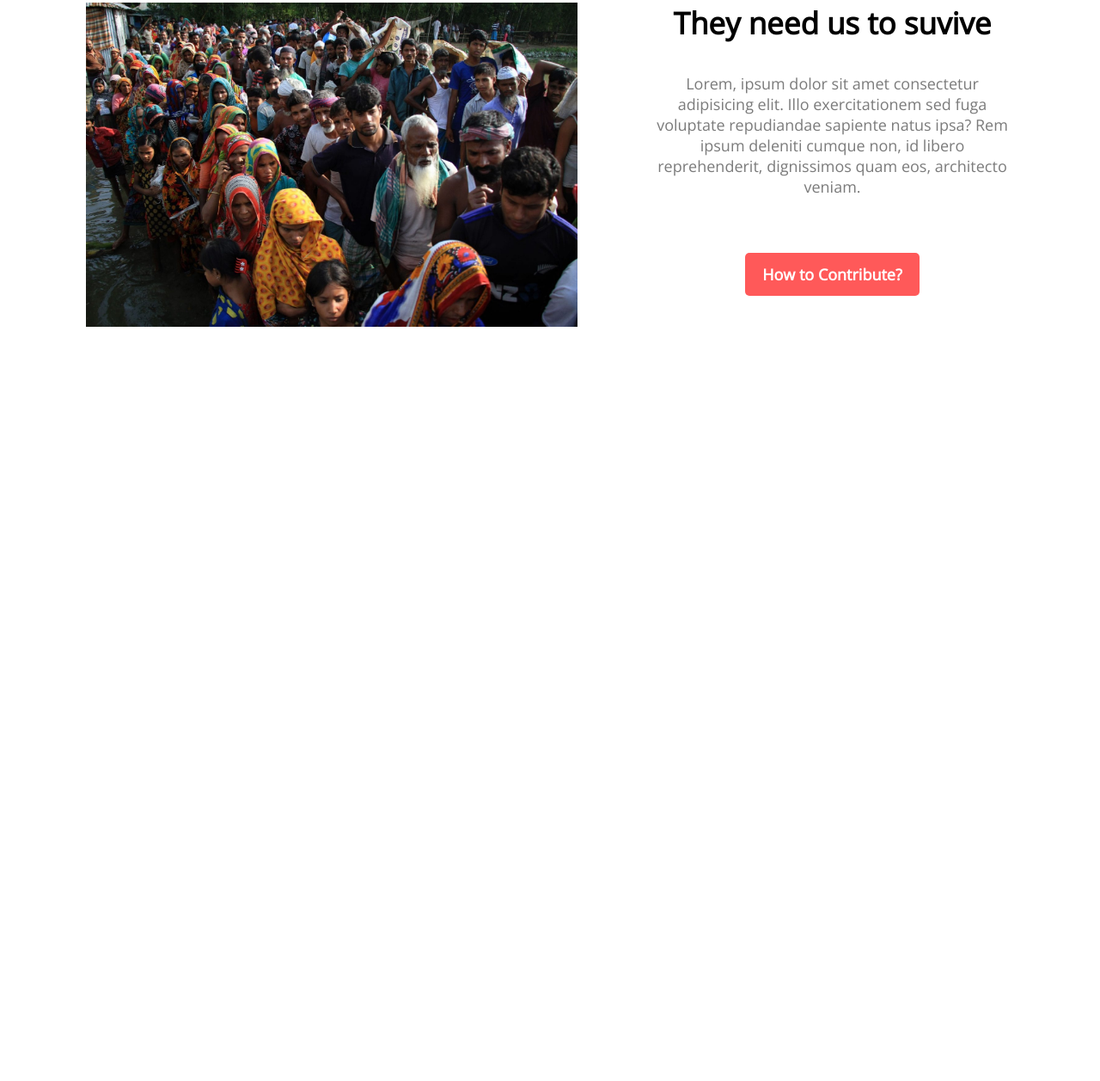
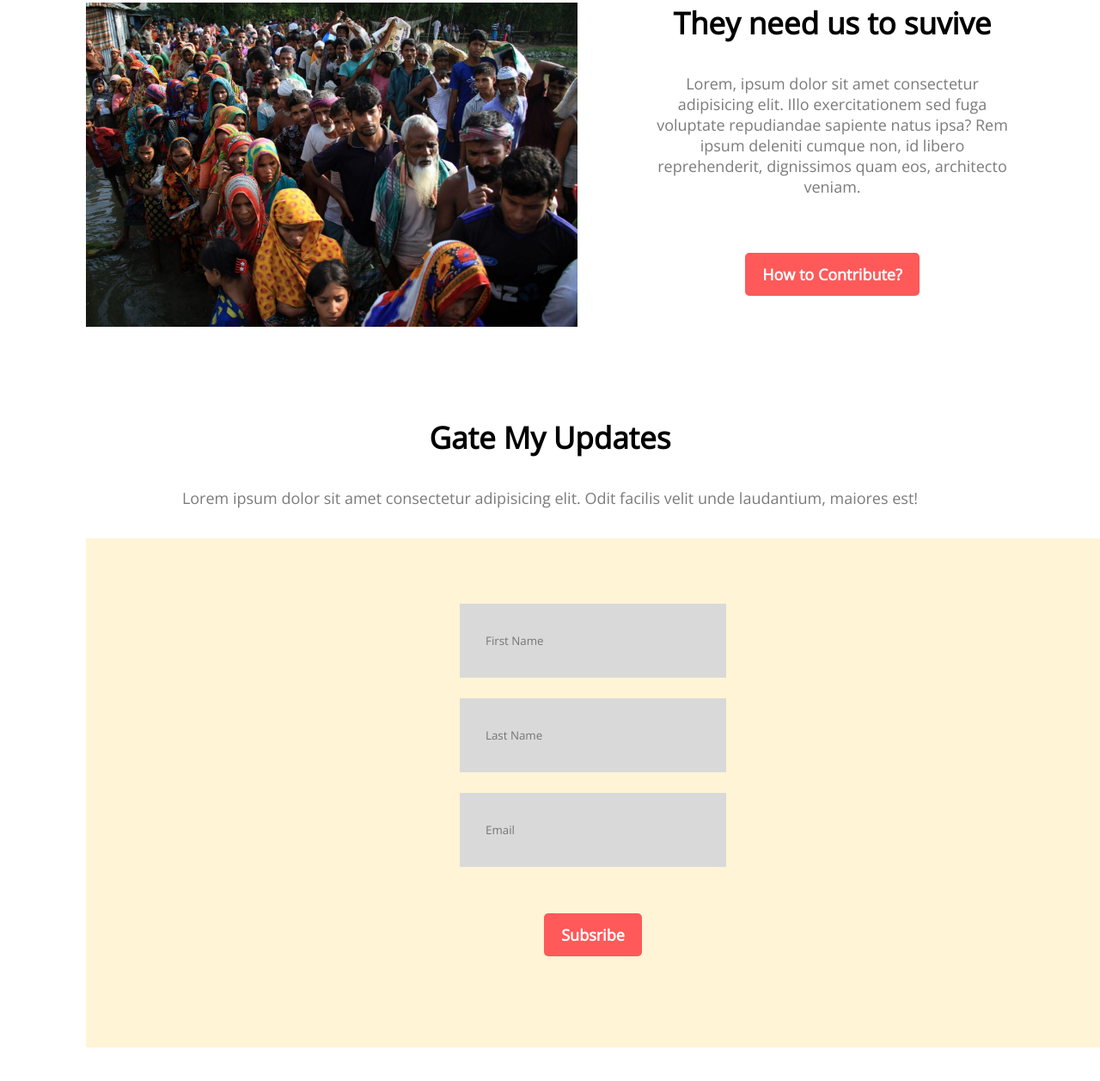
Before and after one commit to aminulislam2002/practice-project-01, a plain HTML site: page index.html in a window 1280 px wide. Shown: the part 2382-3639 px from the top of the page at 86% size. Before the commit the page ends 2817 px from the top, so only its background shows below. Drawn offline with nearby package versions, Linux system fonts and the light colour scheme.

Commit message:
update section commit

```diff
--- a/index.html
+++ b/index.html
@@ -105,6 +105,19 @@
         </div>
       </section>
       <!-- update section -->
+      <section class="update-section">
+        <h1 class="section-title">Gate My Updates</h1>
+        <p class="section-description">
+          Lorem ipsum dolor sit amet consectetur adipisicing elit. Odit facilis velit unde laudantium, maiores est!
+        </p>
+        <form action="" class="submit-form">
+          <input type="text" name="" id="" placeholder="First Name" /> <br />
+          <input type="text" name="" id="" placeholder="Last Name" /> <br />
+          <input type="email" name="" id="" placeholder="Email" /> <br />
+          <button type="submit" class="btn">Subsribe</button>
+        </form>
+      </section>
+      <!-- footer section -->
     </main>
   </body>
 </html>
--- a/styles/style.css
+++ b/styles/style.css
@@ -106,13 +106,34 @@
   background-color: #fff4d6;
 }
 /* banner section */
- .banner {
+.banner {
   display: flex;
   justify-content: space-around;
   gap: 85px;
   padding: 50px 100px;
   text-align: center;
- }
- .banner-img img{
+}
+.banner-img img {
   width: 572px;
- }
+}
+/* update sesction */
+.update-section {
+  padding: 50px 100px;
+  text-align: center;
+}
+.submit-form {
+  width: 800px;
+  margin: auto;
+  padding: 76px 190px;
+  background: #fff4d6;
+}
+.submit-form input[type="text"],
+[type="email"] {
+  height: 50px;
+  width: 250px;
+  margin-bottom: 24px;
+  border: 0;
+  padding: 18px 30px;
+  background-color: #d9d9d9;
+}
+/* footer section */
```
